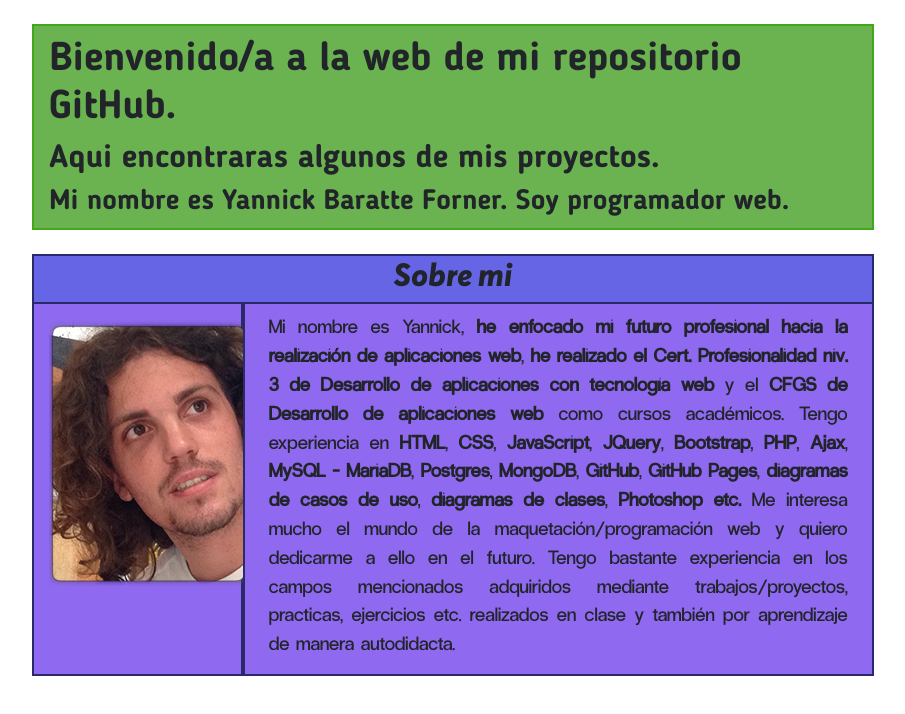
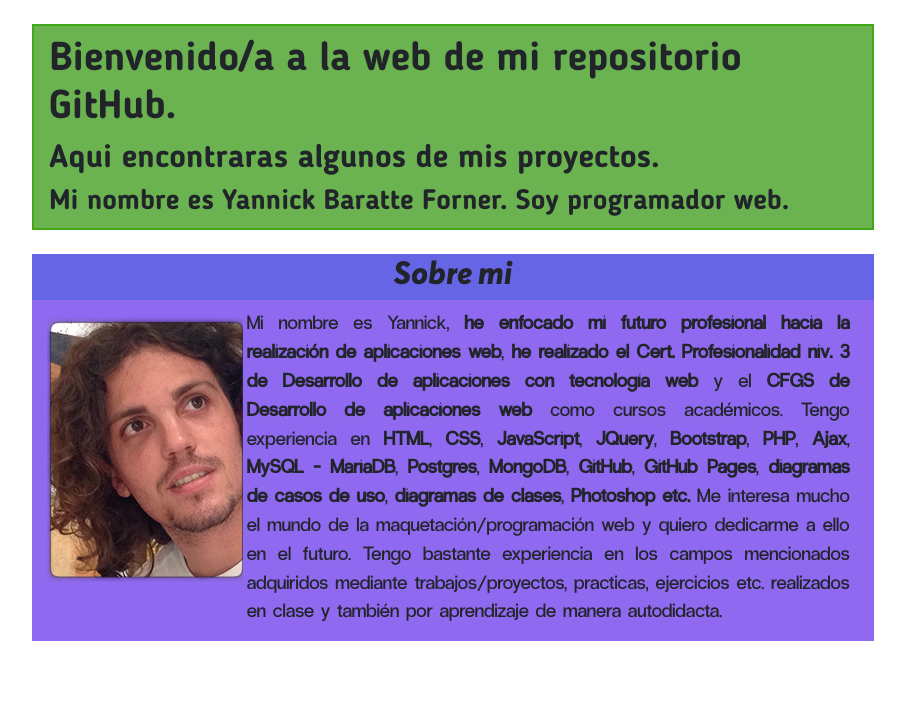
Before and after one commit to yannickbf/yannickbf.github.io, a plain HTML site: page index.html in a window 1280 px wide. Shown: the whole page, without its empty margins (187-1092 px from the left). Drawn offline with nearby package versions, Linux system fonts and the light colour scheme.

Commit message:
comiteo el proyecto un poco mas avanzado

```diff
--- a/css/styles.css
+++ b/css/styles.css
@@ -23,13 +23,16 @@
 .sobre_mi{
     background-color: #6665E6;
     font-family: "Averta";
-    border: 2px solid #29296b;
-    border-bottom: none;
 }
 
-.sobre_mi_info{
+.sobre_mi_info_foto{
     background-color: #8F69F0;
     font-family: "RadioGrotesk";
     font-size: 120%;
-    border: 2px solid #29296b;
 }
+
+.sobre_mi_info_descripcion{
+    background-color: #8F69F0;
+    font-family: "RadioGrotesk";
+    font-size: 120%;
+}
--- a/index.html
+++ b/index.html
@@ -15,17 +15,17 @@
       <h3>Mi nombre es Yannick Baratte Forner. Soy programador web.</h3>
     </div>
   </header>
-  <section class="pl-4 pr-4">
+  <section class="pl-4 pr-4 pb-4">
       <div class="row">
         <div class="col-12 col-md-8 offset-md-2 text-center sobre_mi">
           <h2>Sobre mi</h2>
         </div>
       </div>
       <div class="row">
-        <div class="col-12 col-md-2 offset-md-2 pt-md-3 text-center sobre_mi_info">
+        <div class="col-12 col-md-2 offset-md-2 pt-md-3 pb-md-3 text-center sobre_mi_info_foto">
           <img src="img/foto_yannick.png"">
         </div>
-        <div class="col-12 col-md-6 pl-4 pr-4 pt-2 text-justify sobre_mi_info">
+        <div class="col-12 col-md-6 pl-4 pr-4 pt-2 text-justify sobre_mi_info_descripcion pl-md-1">
           <p>
             Mi nombre es Yannick, <b>he enfocado mi futuro profesional hacia la realización de aplicaciones web</b>, <b>he realizado el Cert. Profesionalidad niv. 3 de Desarrollo de aplicaciones con tecnología web</b> y el <b>CFGS de Desarrollo de aplicaciones web</b> como cursos académicos. Tengo experiencia en <b>HTML</b>, <b>CSS</b>, <b>JavaScript</b>, <b>JQuery</b>, <b>Bootstrap</b>, <b>PHP</b>, <b>Ajax</b>, <b>MySQL - MariaDB</b>, <b>Postgres</b>, <b>MongoDB</b>, <b>GitHub</b>, <b>GitHub Pages</b>, <b>diagramas de casos de uso</b>, <b>diagramas de clases</b>, <b>Photoshop etc.</b> Me interesa mucho el mundo de la maquetación/programación web y quiero dedicarme a ello en el futuro. Tengo bastante experiencia en los campos mencionados adquiridos mediante trabajos/proyectos, practicas, ejercicios etc. realizados en clase y también por aprendizaje de manera autodidacta.
           </p>
```
